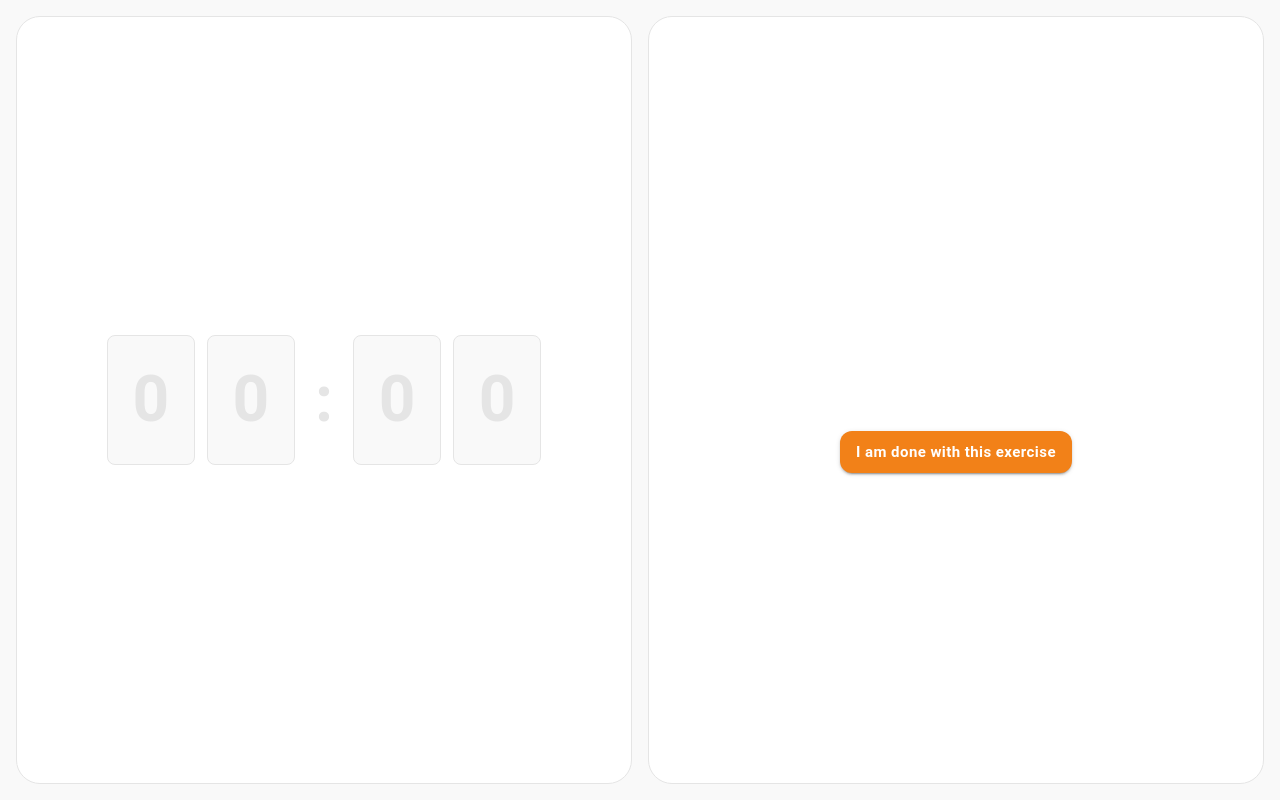
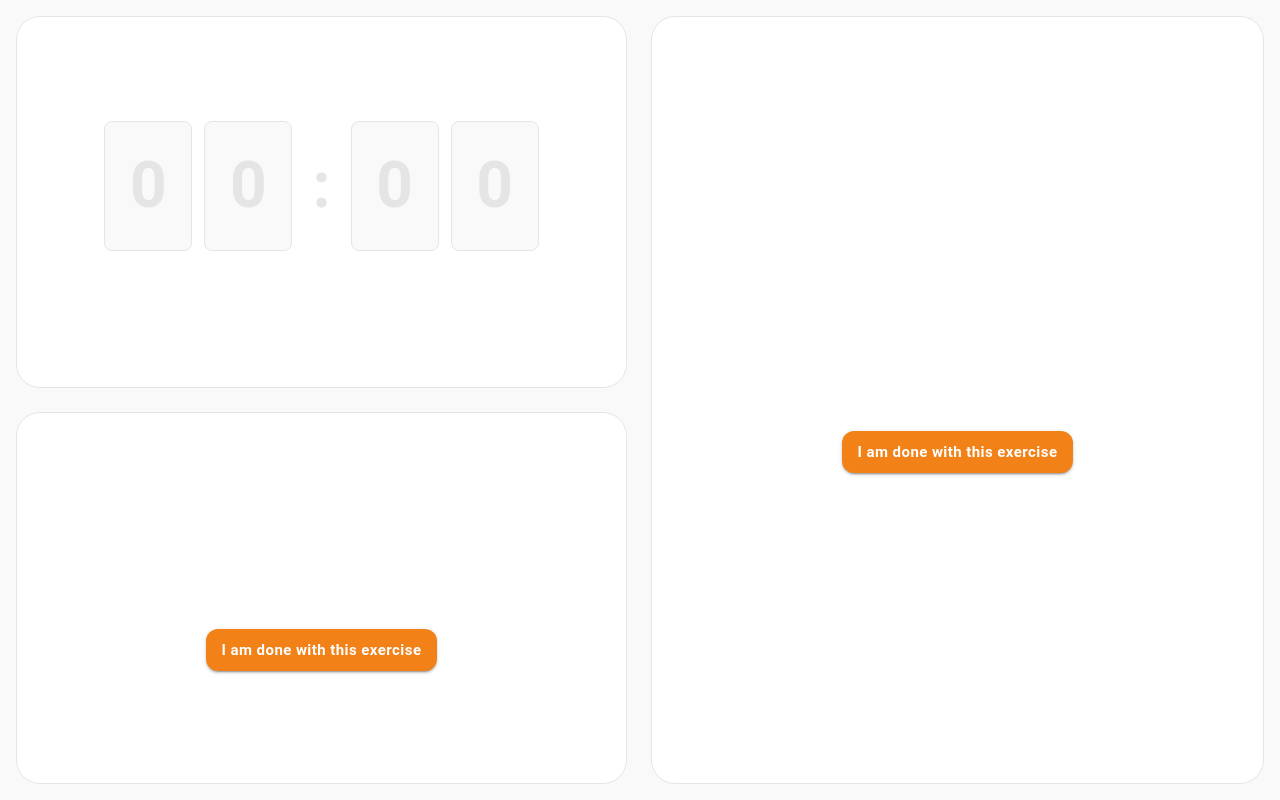
Before and after one commit to bprigent/whiteboarding-design-exercise-tool, a React (Create React App) app in the folder react_directory/: page /exercise in a window 1280 px wide. Built offline with nearby package versions, Linux system fonts and the light colour scheme.

Commit message:
switch exercise page to three section ssytem

```diff
--- /dev/null
+++ b/react_directory/src/components/ThreeSectionPage.js
@@ -0,0 +1,86 @@
+import React from 'react';
+import { Box } from '@mui/material';
+
+const ThreeSectionPage = ({ leftContentTop, leftContentBottom, rightContent }) => {
+
+    return (
+        <Box
+            sx={{
+                display: 'flex',
+                justifyContent: 'center',
+                width: '100vw',
+                alignItems: 'stretch', // Ensure children stretch vertically
+                height: '100vh', // Fill the entire viewport height
+                minHeight: '100vh',
+                backgroundColor: '#f9f9f9',
+                padding: 2,
+          }}
+        >
+            <Box
+                sx={{
+                    display: 'flex',
+                    flexDirection: 'row',
+                    gap: '24px',
+                    justifyContent: 'space-between',
+                    width: '100%',
+                    maxWidth: '1400px',
+                    overflow: 'hidden',
+
+                }}
+            >
+                <Box
+                    sx={{
+                        flex: 1,
+                        display: 'flex',
+                        flexDirection: 'column',
+                        gap: '24px',
+                        width: '50vw',
+                        boxSizing: 'border-box',
+                    }}
+                >
+                   <Box
+                        sx={{
+                            flex: 1,
+                            width: '100%',
+                            backgroundColor: '#ffffff',
+                            border: '1px solid #e5e5e5',
+                            borderRadius: '24px',
+                            boxSizing: 'border-box',
+                            overflow: 'hidden',
+                        }}
+                    >
+                        {leftContentTop}
+                    </Box>
+                    <Box
+                        sx={{
+                            flex: 1,
+                            width: '100%',
+                            backgroundColor: '#ffffff',
+                            border: '1px solid #e5e5e5',
+                            borderRadius: '24px',
+                            boxSizing: 'border-box',
+                            overflow: 'hidden',
+                        }}
+                    >
+                        {leftContentBottom}
+                    </Box>
+                </Box>
+                <Box
+                    sx={{
+                        flex: 1,
+                        maxWidth: '50vw',
+                        backgroundColor: '#ffffff',
+                        border: '1px solid #e5e5e5',
+                        borderRadius: '24px',
+                        boxSizing: 'border-box',
+                        overflow: 'hidden',
+                    }}
+                >
+                    {rightContent} {/* Render content passed to the right column */}
+                </Box>
+            </Box>
+        </Box>
+    );
+};
+
+export default ThreeSectionPage;
--- a/react_directory/src/pages/ExercisePage.js
+++ b/react_directory/src/pages/ExercisePage.js
@@ -1,12 +1,13 @@
 import React from 'react';
-import TwoColPage from '../components/TwoColPage';
+import ThreeSectionPage from '../components/ThreeSectionPage';
 import ExerciseResult from '../components/ExerciseResult';
 import Timer from '../components/Timer';
 
 const ExercisePage = () => {
     return (
-        <TwoColPage
-            leftContent={<Timer/>}
+        <ThreeSectionPage
+            leftContentTop={<Timer/>}
+            leftContentBottom={<ExerciseResult/>}
             rightContent={<ExerciseResult/>}
         />
     );
```
